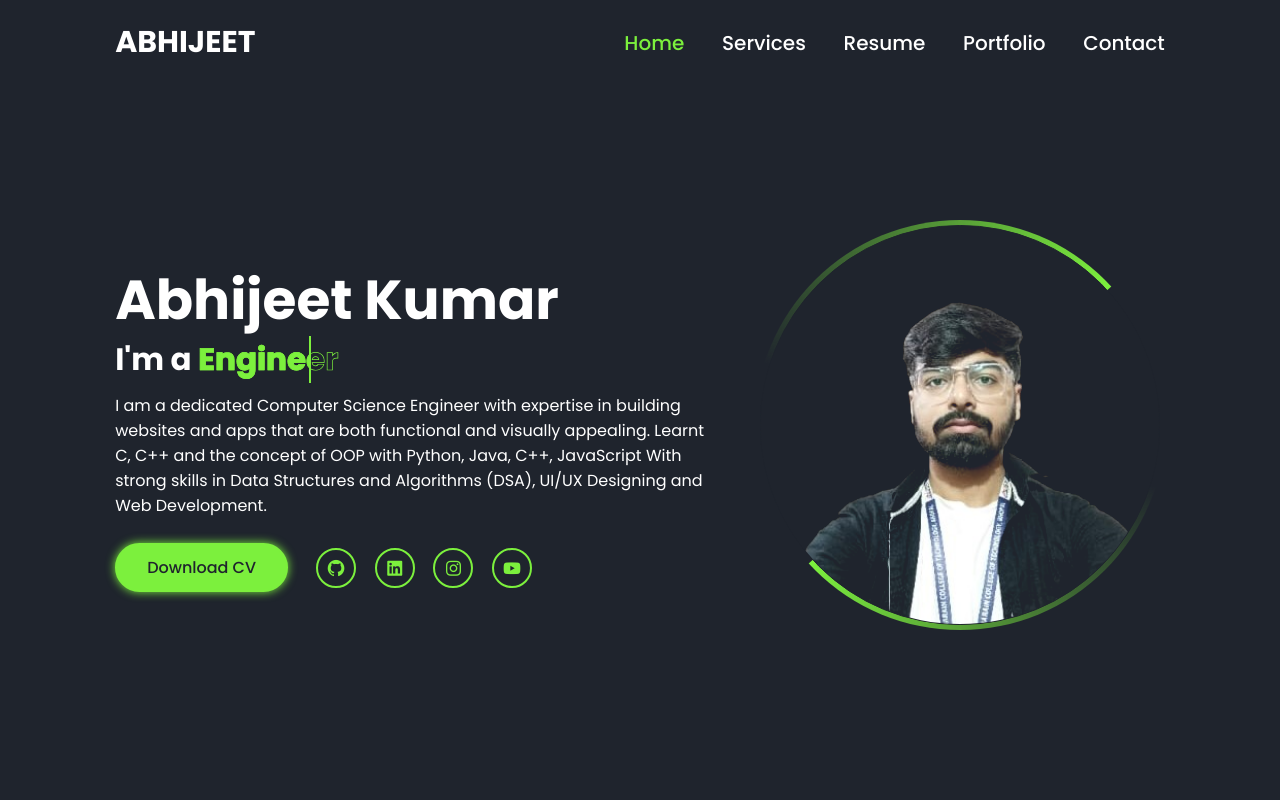
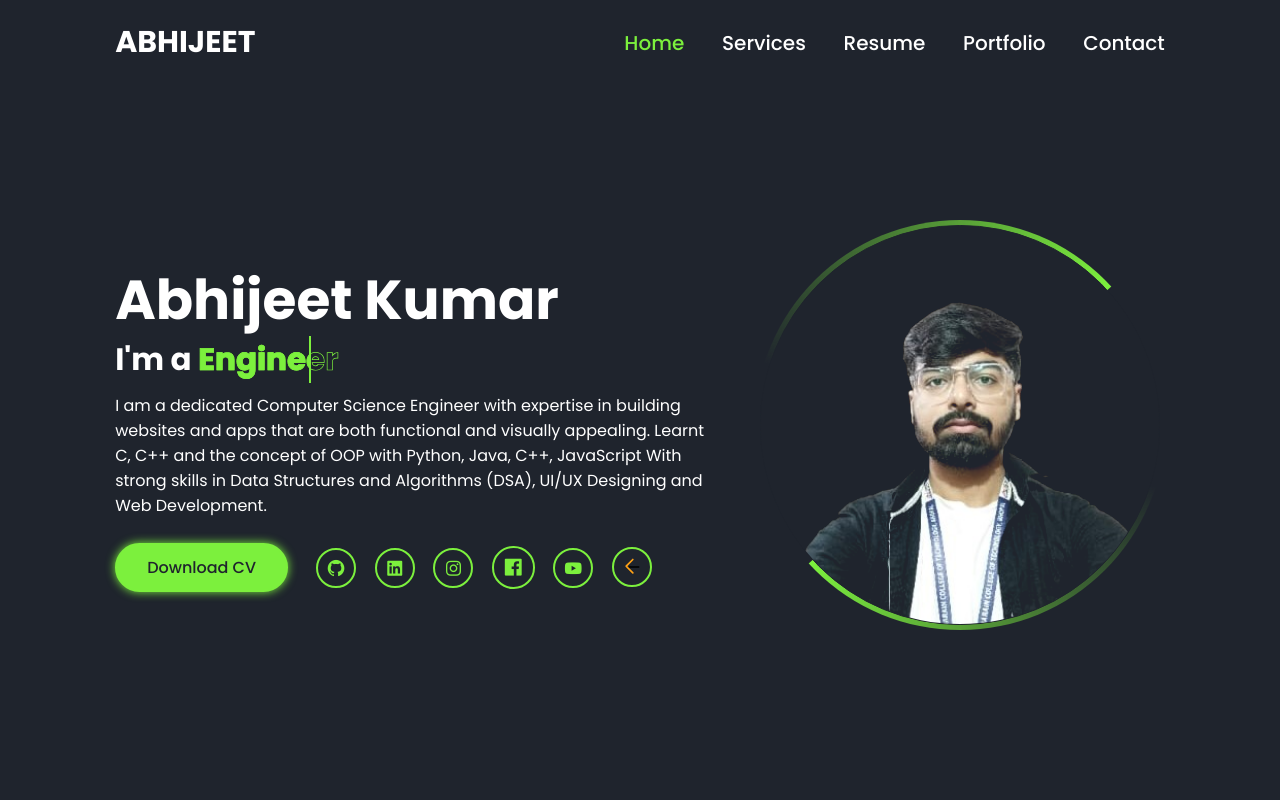
Before and after one commit to AbhijeetMishra000/Portfolio, a plain HTML site: page index.html in a window 1280 px wide. Shown: the top 800 px of the page. Drawn offline with nearby package versions, Linux system fonts and the light colour scheme.

Commit message:
updated html and css
added facebook and leetcode accounts link on home page.

```diff
--- a/index.html
+++ b/index.html
@@ -59,7 +59,15 @@
                     <a href="https://github.com/AbhijeetMishra000"><i class='bx bxl-github' ></i></a>
                     <a href="https://www.linkedin.com/in/abhijeet-mishra-047291292"><i class='bx bxl-linkedin-square' ></i></a>
                     <a href="https://www.instagram.com/abhijeet.mishrra"><i class='bx bxl-instagram' ></i></a>
+                    <a href="https://www.facebook.com/AbhijeetMishrra"><i class='bx bxl-facebook-square bx-md' ></i></a>
                     <a href="#"><i class='bx bxl-youtube' ></i></a>
+                    <a href="https://leetcode.com/Abhijeet_Mishra_000/" class="leetcode-icon" target="_blank">
+                        <svg viewBox="0 0 24 24" width="28" height="28" fill="none" xmlns="http://www.w3.org/2000/svg">
+                            <path d="M13.707 2.293a1 1 0 0 0-1.414 0L4.293 10.293a1 1 0 0 0 0 1.414l8 8a1 1 0 1 0 1.414-1.414L6.414 11l7.293-7.293a1 1 0 0 0 0-1.414Z" fill="#FFA116"/>
+                            <path d="M20 11H9a1 1 0 1 0 0 2h11a1 1 0 1 0 0-2Z" fill="#000"/>
+                        </svg>
+                    </a>
+
                 </div>
             </div>
 
--- a/style.css
+++ b/style.css
@@ -198,6 +198,12 @@ section {
     margin-left: 2rem;
 }
 
+/* Fix LeetCode icon size */
+.sci a.leetcode-icon svg {
+    width: 20px;
+    height: 20px;
+}
+
 .home-detail .btn-sci .sci a {
     display: inline-flex;
     padding: .8rem;
@@ -208,6 +214,16 @@ section {
     margin: 0 .8rem;
     transition: .1s;
 }
+
+/* LeetCode Icon Hover */
+.sci a svg {
+    transition: 0.3s;
+}
+
+.sci a:hover svg {
+    transform: scale(1.2);
+}
+
 
 .home-detail .btn-sci .sci a:hover {
     background: var(--main-color);
```
